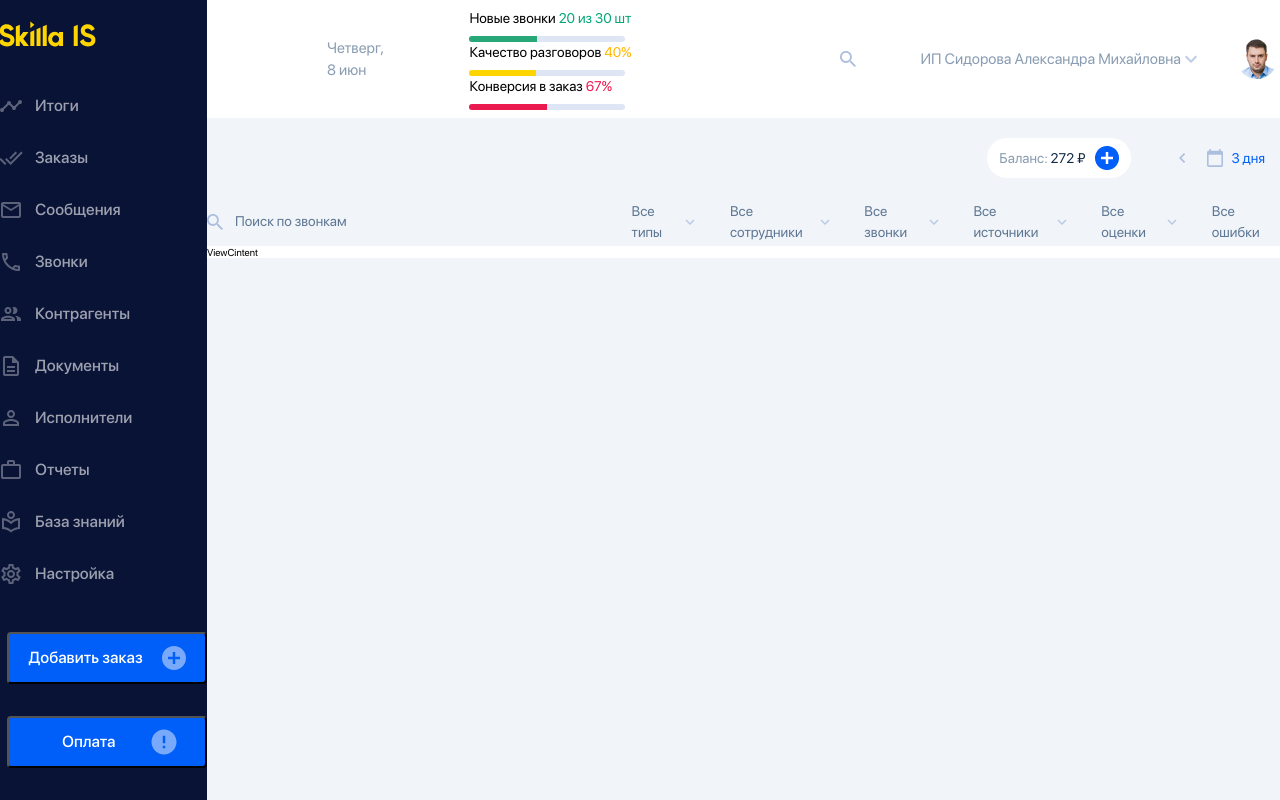
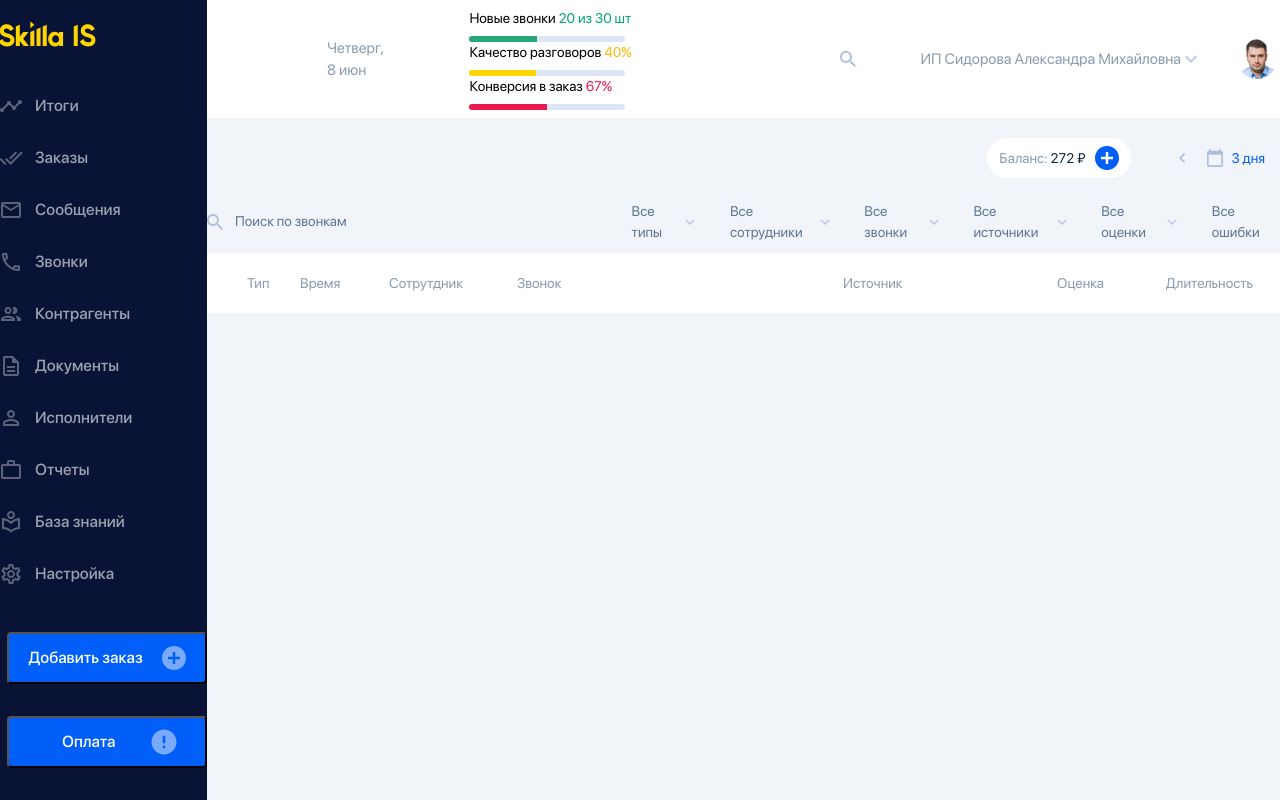
Before and after one commit to Syderi/test-react-skilla, a React (Create React App) app in the folder skilla/: page / in a window 1280 px wide. Built offline with nearby package versions, Linux system fonts and the light colour scheme; the HTML template or start-up script is replaced by a standard one.

Commit message:
feat: content header

```diff
--- a/skilla/src/components/callsContent/CallsContent.tsx
+++ b/skilla/src/components/callsContent/CallsContent.tsx
@@ -1,14 +1,15 @@
 import styles from './CallsContent.module.scss';
 import FilterSection from './filterSection/FilterSection';
 import InfoSection from './infoSection/InfoSection';
-import ViewCintent from './viewCintent/ViewCintent';
+import ViewContent from './viewContent/ViewContent';
+
 
 function CallsContent() {
   return (
     <main className={styles.callsContent}>
       <InfoSection />
       <FilterSection />
-      <ViewCintent />
+      <ViewContent />
     </main>
   );
 }
--- a/skilla/src/components/callsContent/viewCintent/ViewCintent.tsx
+++ /dev/null
@@ -1,9 +0,0 @@
-import styles from './ViewCintent.module.scss'
-
-function ViewCintent() {
-  return (
-    <div className={styles.viewCintent}>ViewCintent</div>
-  )
-}
-
-export default ViewCintent
--- a/skilla/src/components/callsContent/viewCintent/ViewCintent.module.scss
+++ b/skilla/src/components/callsContent/viewContent/ViewContent.module.scss
@@ -1,5 +1,7 @@
 @import '../../../styles/variables';
 
-.viewCintent {
+.viewContent {
   background-color: $WhiteColor;
+  margin-top: 7px;
+  padding-left: 40px;
 }
--- /dev/null
+++ b/skilla/src/components/callsContent/viewContent/ViewContent.tsx
@@ -0,0 +1,12 @@
+import styles from './ViewContent.module.scss';
+import ViewContentHeader from './ViewContentHeader';
+
+function ViewContent() {
+  return (
+    <div className={styles.viewContent}>
+      <ViewContentHeader />
+    </div>
+  );
+}
+
+export default ViewContent;
--- /dev/null
+++ b/skilla/src/components/callsContent/viewContent/ViewContentHeader.module.scss
@@ -0,0 +1,26 @@
+@import '../../../styles/variables';
+
+.viewContentHeader {
+  position: relative;
+  display: grid;
+  grid-template-columns: 53px 89px 128px 326px 214px 96px auto;
+  align-items: center;
+  height: 60px;
+
+  .check {
+    display: block;
+    position: absolute;
+    width: 40px;
+    height: 60px;
+  }
+
+  h4 {
+    @include sfProDisplay(1.4rem, 100%, 400);
+    color: #899cb1;
+
+    &:last-child {
+      justify-self: end;
+      padding-right: 40px;
+    }
+  }
+}
--- /dev/null
+++ b/skilla/src/components/callsContent/viewContent/ViewContentHeader.tsx
@@ -0,0 +1,18 @@
+import styles from './ViewContentHeader.module.scss';
+
+function ViewContentHeader() {
+  return (
+    <div className={styles.viewContentHeader}>
+      <div className={styles.check}></div>
+      <h4>Тип</h4>
+      <h4>Время</h4>
+      <h4>Сотрутдник</h4>
+      <h4>Звонок</h4>
+      <h4>Источник</h4>
+      <h4>Оценка</h4>
+      <h4>Длительность</h4>
+    </div>
+  );
+}
+
+export default ViewContentHeader;
--- a/skilla/src/components/common/Button.module.scss
+++ b/skilla/src/components/common/Button.module.scss
@@ -11,4 +11,5 @@
   margin-top: 32px;
   margin-left: 20px;
   padding: 0 10px;
+  cursor: pointer;
 }
--- a/skilla/src/components/navbar/AddOrder.module.scss
+++ b/skilla/src/components/navbar/AddOrder.module.scss
@@ -1,12 +1,15 @@
 @import '../../styles/variables';
-
 
 .textButton {
   @include sfProDisplay(1.6rem, 148%, 500);
   color: $WhiteColor;
 }
 
-
 .imageButton {
   cursor: pointer;
+  transition: transform 0.3s ease-in-out;
 }
+
+.imageButton:hover {
+  transform: scale(1.15) rotate(15deg);
+}
```
